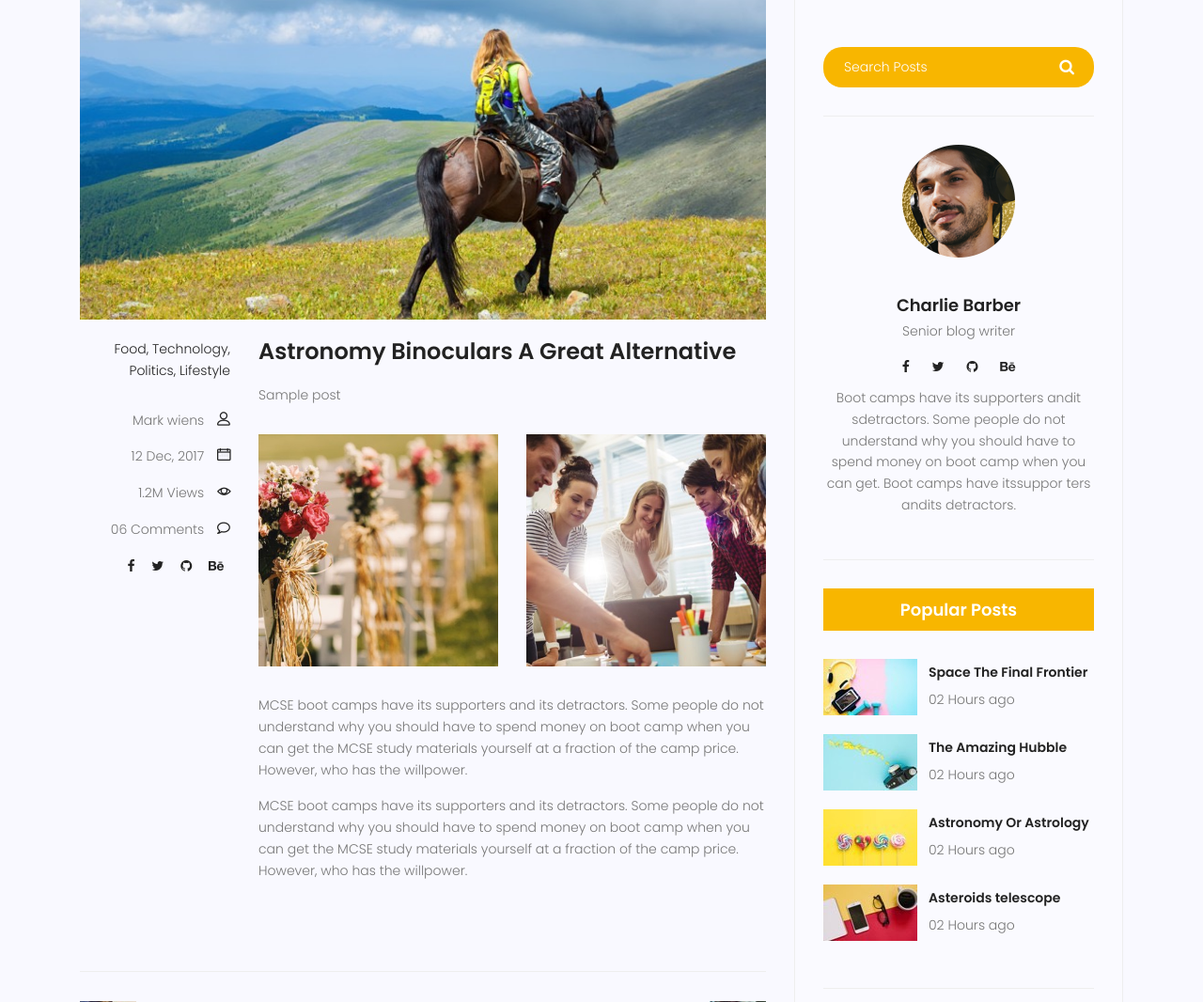
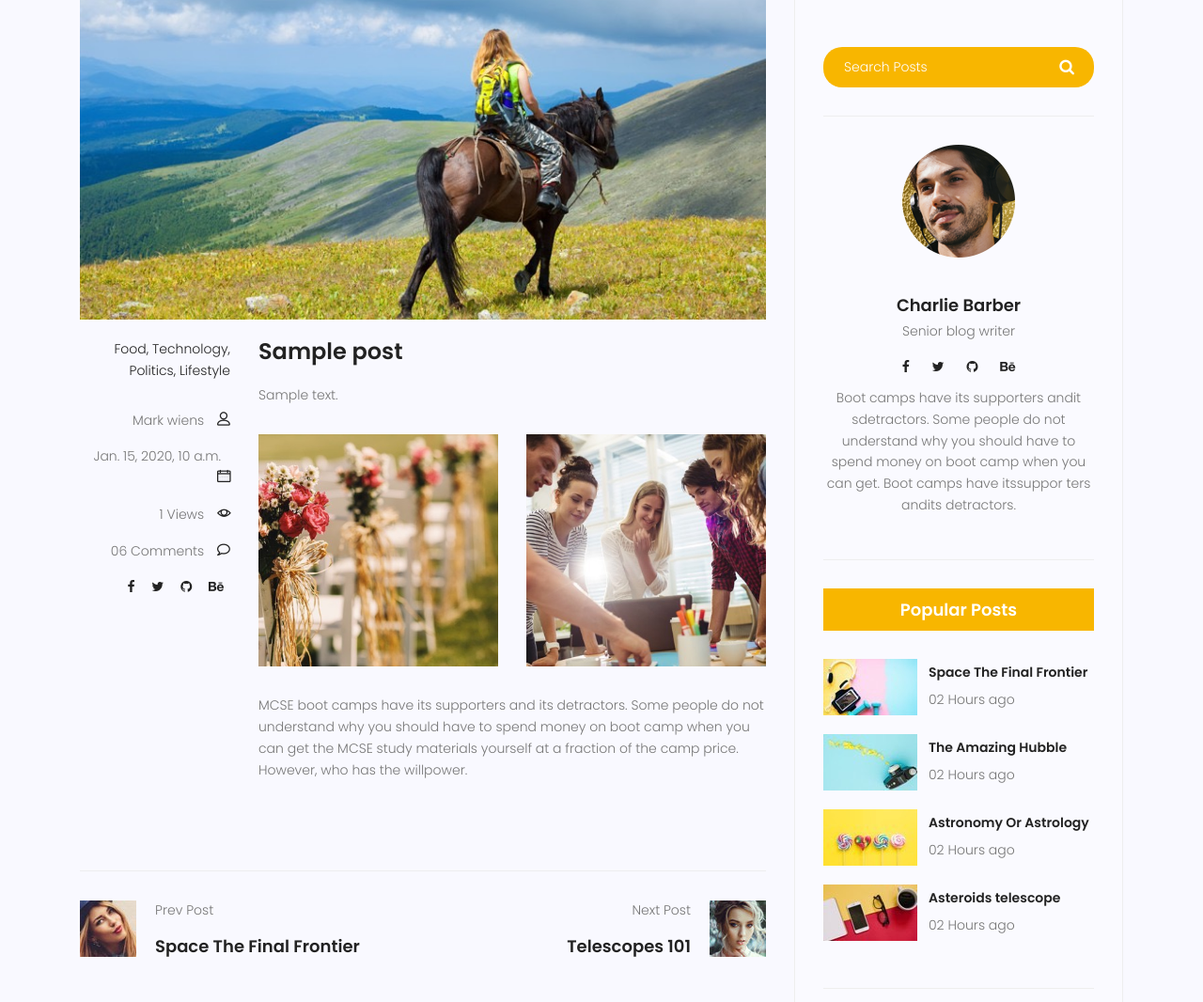
Before and after one commit to BehnamGolmohammadi/Traning_website, a Django app: page /blog/1/ in a window 1280 px wide. Shown: the part 421-1487 px from the top of the page at 94% size. Run offline with Django 3.2, Linux system fonts and the light colour scheme; tables that the repository leaves empty hold one stand-in row (values such as "Sample post"); some libraries are stand-ins or nearby versions.

Commit message:
add url template to blog-single.html
use url template to have dynamic url by post.id

```diff
--- a/templates/blog/blog-single.html
+++ b/templates/blog/blog-single.html
@@ -13,7 +13,7 @@
 				</h1>
 				<p class="text-white link-nav"><a href="{% url 'website:index' %}">Home </a> <span
 						class="lnr lnr-arrow-right"></span><a href="{% url 'blog:index' %}">Blog </a> <span
-						class="lnr lnr-arrow-right"></span><a href="{% url 'blog:single' %}"> Blog Details Page</a></p>
+						class="lnr lnr-arrow-right"></span><a href="{% url 'blog:single' pid=post.id%}"> Blog Details Page</a></p>
 			</div>
 		</div>
 	</div>
@@ -41,9 +41,9 @@
 						<div class="user-details row">
 							<p class="user-name col-lg-12 col-md-12 col-6"><a href="#">Mark wiens</a> <span
 									class="lnr lnr-user"></span></p>
-							<p class="date col-lg-12 col-md-12 col-6"><a href="#">12 Dec, 2017</a> <span
+							<p class="date col-lg-12 col-md-12 col-6"><a href="#">{{post.Published_Date}}</a> <span
 									class="lnr lnr-calendar-full"></span></p>
-							<p class="view col-lg-12 col-md-12 col-6"><a href="#">1.2M Views</a> <span
+							<p class="view col-lg-12 col-md-12 col-6"><a href="#">{{post.Counted_view}} Views</a> <span
 									class="lnr lnr-eye"></span></p>
 							<p class="comments col-lg-12 col-md-12 col-6"><a href="#">06 Comments</a> <span
 									class="lnr lnr-bubble"></span></p>
@@ -56,10 +56,8 @@
 						</div>
 					</div>
 					<div class="col-lg-9 col-md-9">
-						<h3 class="mt-20 mb-20">Astronomy Binoculars A Great Alternative</h3>
-						<p class="excert">
-							{{post.Title}}
-						</p>
+						<h3 class="mt-20 mb-20">{{post.Title}}</h3>
+						<p class="excert">{{post.Content}}</p>
 						<div class="row mt-30 mb-30">
 							<div class="col-6">
 								<img class="img-fluid" src="{% static 'img/blog/post-img1.jpg' %}" alt="">
@@ -68,12 +66,6 @@
 								<img class="img-fluid" src="{% static 'img/blog/post-img2.jpg' %}" alt="">
 							</div>
 							<div class="col-lg-12 mt-30">
-								<p>
-									MCSE boot camps have its supporters and its detractors. Some people do not
-									understand why you should have to spend money on boot camp when you can get the
-									MCSE study materials yourself at a fraction of the camp price. However, who has
-									the willpower.
-								</p>
 								<p>
 									MCSE boot camps have its supporters and its detractors. Some people do not
 									understand why you should have to spend money on boot camp when you can get the
```
